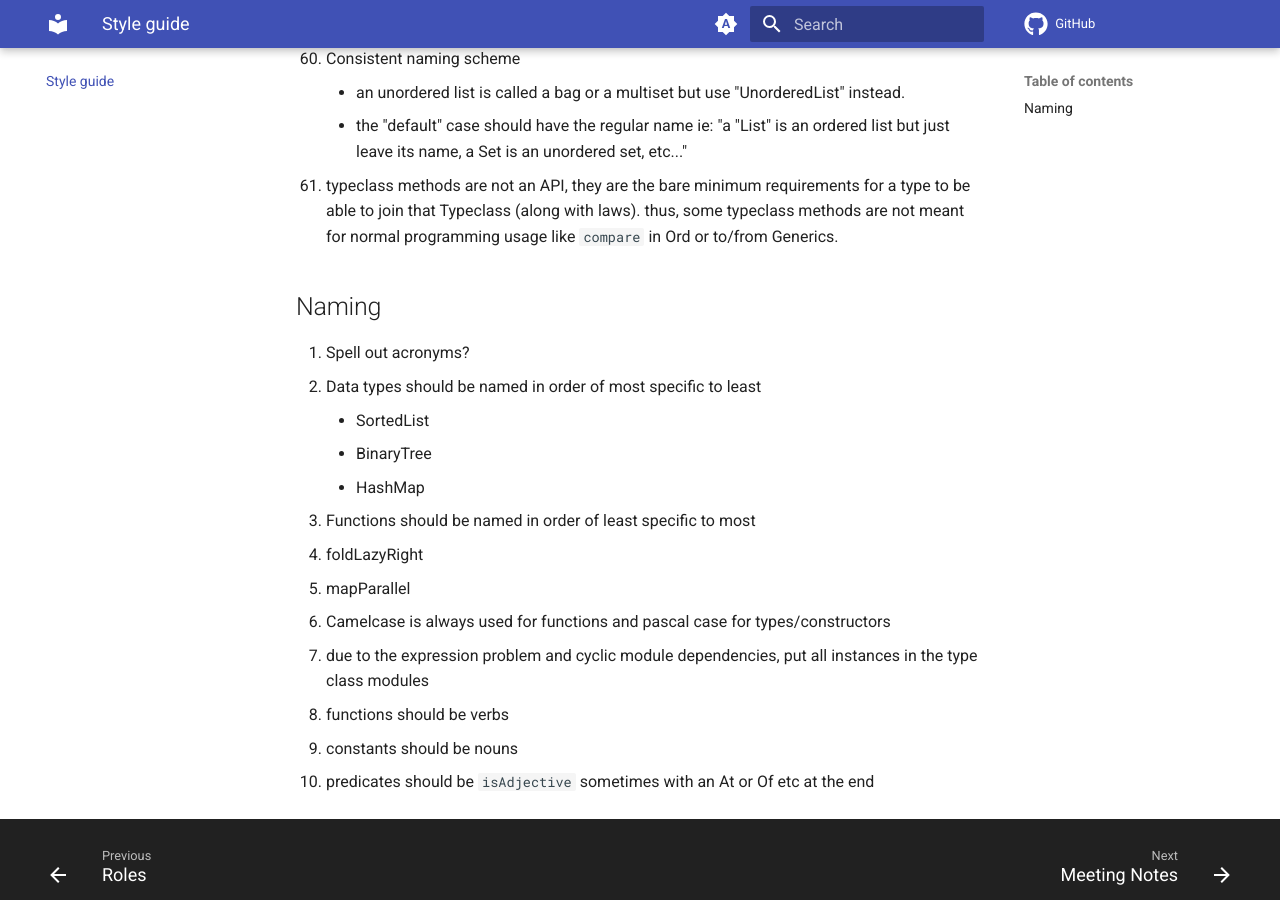
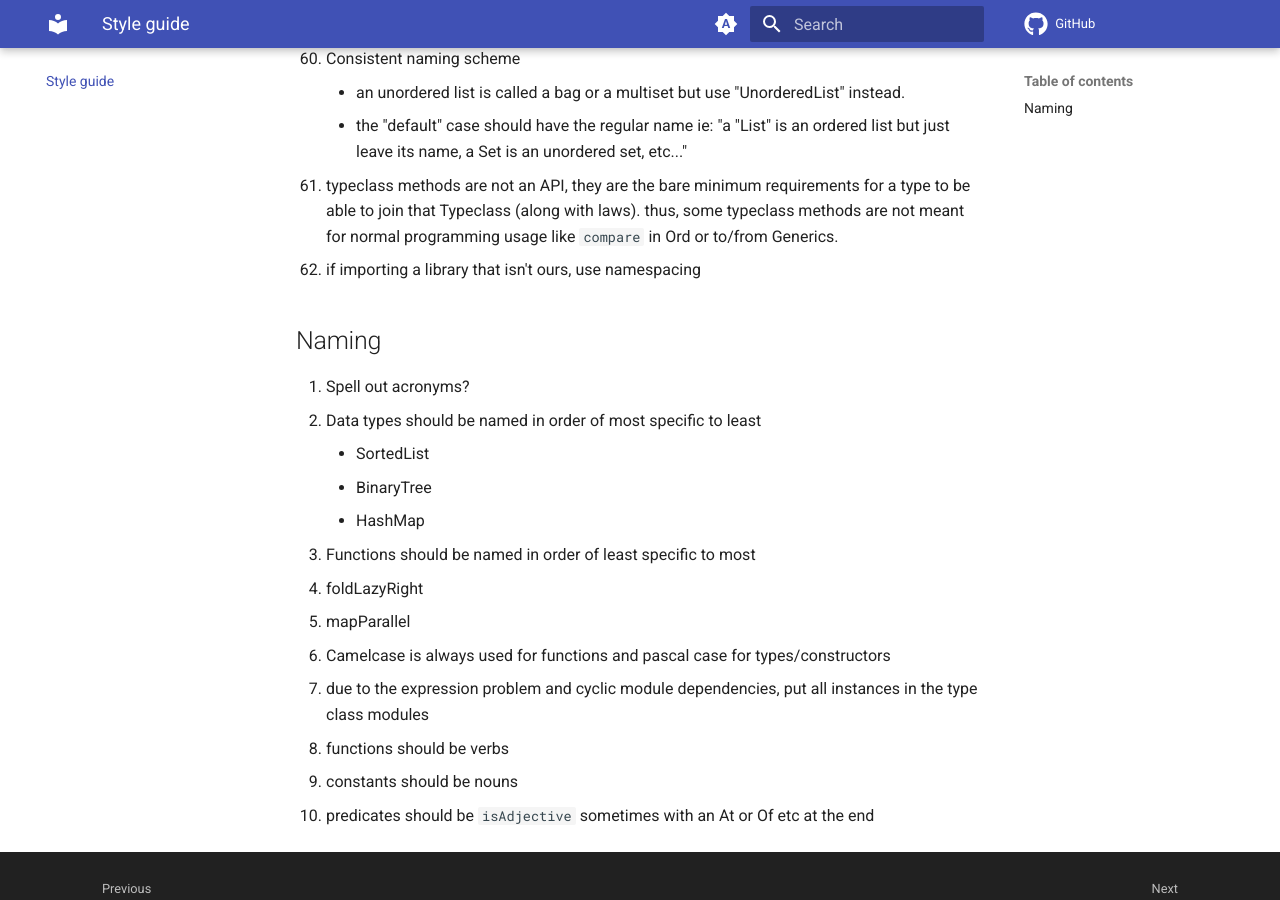
Before and after one commit to solvex-software/solvex-internal-documentation, an MkDocs documentation site: the page built from docs/style-guide.md, in a window 1280 px wide and 900 px high, scrolled down 2784 px. Built offline with MkDocs 1.6.1 and Material for MkDocs 9.7.7, drawn with Linux system fonts in a browser that asks for light colours; comment, search, counter and statistics services are not loaded.

Commit message:
Update style-guide.md

```diff
--- a/docs/style-guide.md
+++ b/docs/style-guide.md
@@ -66,6 +66,7 @@
     - an unordered list is called a bag or a multiset but use "UnorderedList" instead.
     - the "default" case should have the regular name ie: "a "List" is an ordered list but just leave its name, a Set is an unordered set, etc..."
 1. typeclass methods are not an API, they are the bare minimum requirements for a type to be able to join that Typeclass (along with laws). thus, some typeclass methods are not meant for normal programming usage like `compare` in Ord or to/from Generics.
+1. if importing a library that isn't ours, use namespacing
 ## Naming
 1. Spell out acronyms?
 1. Data types should be named in order of most specific to least
```
